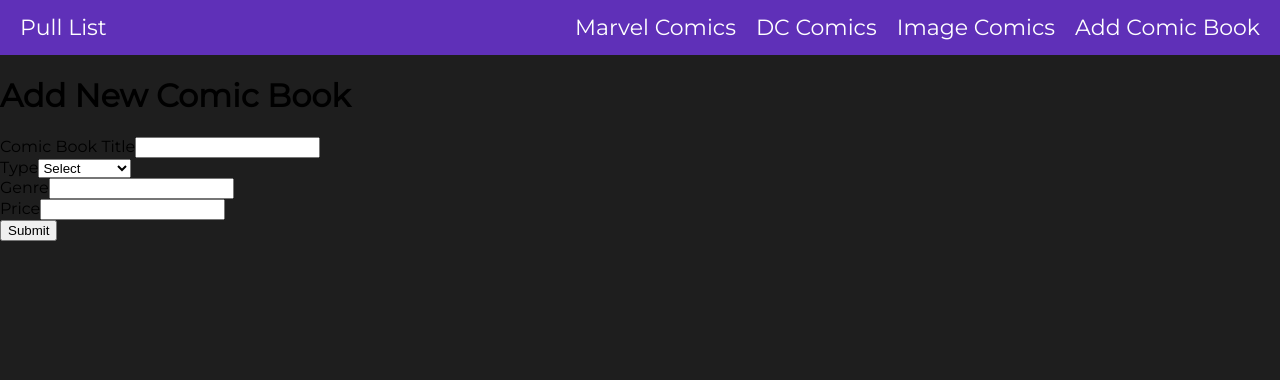
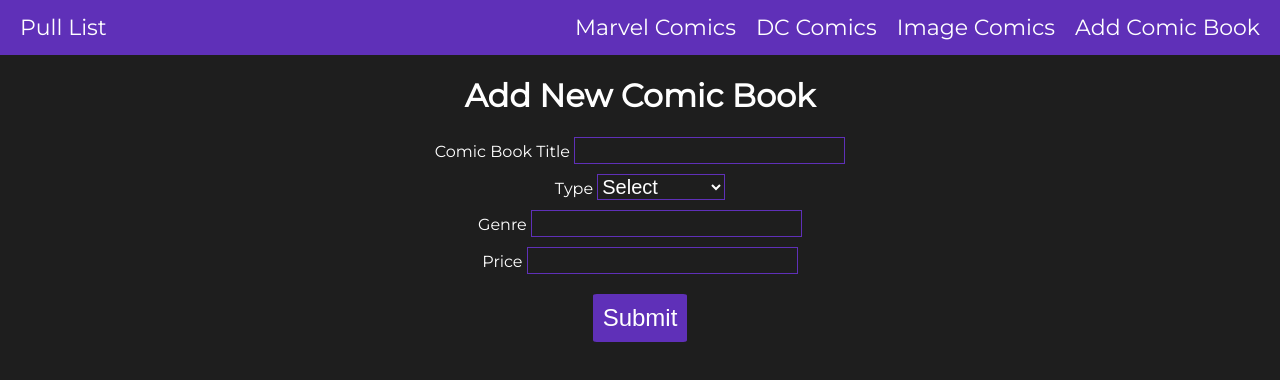
Before and after one commit to LopezChris616/comic-book-pull-list, a React (Create React App) app: page /addComic in a window 1280 px wide. Shown: the top 380 px of the page. Built offline with nearby package versions, Linux system fonts and the light colour scheme.

Commit message:
Add styling to form

```diff
--- a/src/components/Navbar.js
+++ b/src/components/Navbar.js
@@ -7,7 +7,7 @@ function Navbar() {
           <div className="nav-home">
             <NavLink exact to="/">Pull List</NavLink>
           </div>
-          <div class="nav-links">
+          <div className="nav-links">
             <NavLink to="/marvel">Marvel Comics</NavLink>
             <NavLink to="/dc">DC Comics</NavLink>
             <NavLink to="/image">Image Comics</NavLink>
--- a/src/components/NewComicBook.js
+++ b/src/components/NewComicBook.js
@@ -10,13 +10,13 @@ function NewComicBook() {
                 <h1>Add New Comic Book</h1>
                 <form className="comic-form">
                     <div className="form-item">
-                        <label for="comic-title">Comic Book Title</label>
+                        <label htmlFor="comic-title">Comic Book Title </label>
                         <input id="comic-title" />
                     </div>
                     <div className="form-item">
-                        <label for="comic-type">Type</label>
-                        <select id="comic-type">
-                            <option disabled selected>Select</option>
+                        <label htmlFor="comic-type">Type </label>
+                        <select id="comic-type" defaultValue="Select">
+                            <option disabled>Select</option>
                             <option value="Ongoing">Ongoing</option>
                             <option value="Mini-Series">Mini-Series</option>
                             <option value="Maxi-Series">Maxi-Series</option>
@@ -24,11 +24,11 @@ function NewComicBook() {
                         </select>
                     </div>
                     <div className="form-item">
-                        <label for="comic-genre">Genre</label>
+                        <label htmlFor="comic-genre">Genre </label>
                         <input id="comic-genre" />
                     </div>
                     <div className="form-item">
-                        <label for="comic-price">Price</label>
+                        <label htmlFor="comic-price">Price </label>
                         <input type="number" id="comic-price" />
                     </div>
                     <div className="form-item">
--- a/src/index.css
+++ b/src/index.css
@@ -86,6 +86,29 @@ table {
   border-spacing: 15px; /* Adjust the desired spacing value */
 }
 
-td {
-  /* border-left: 1px solid #5f30b8; */
+.form-container {
+  text-align: center;
 }
+
+.form-container, select, input {
+  color: white;
+}
+
+.form-item input, select {
+  margin-bottom: 10px;
+  background-color: #1E1E1E;
+  border: 1px solid #5f30b8;
+  font-size: 20px;
+}
+
+.form-item button {
+  border: 2px solid #5f30b8;
+  background-color: #5f30b8;
+  border-radius: 4%;
+  margin-top: 10px;
+  padding: 8px;
+  text-decoration: none;
+  font-size: 24px;
+  color: white;
+  cursor: pointer;
+}
```
